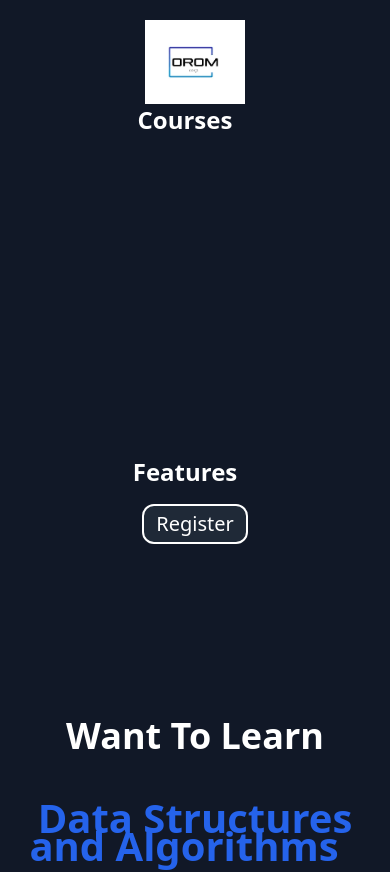
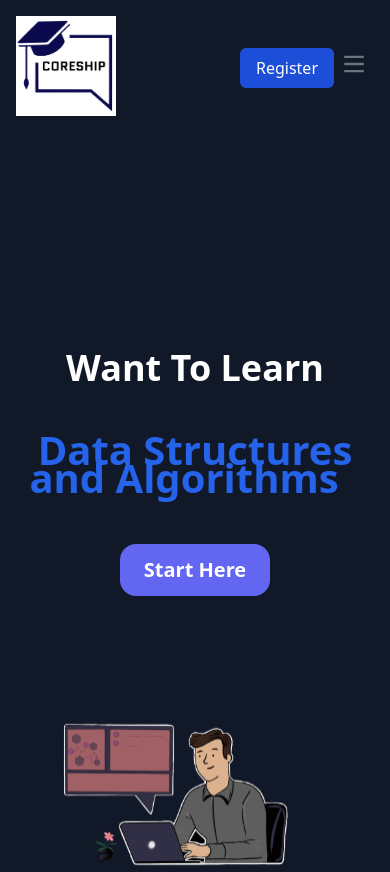
Before and after one commit to anubhav-aryan/coreship, a Next.js app: page / in a window 390 px wide. Shown: the top 872 px of the page. Built offline with nearby package versions, Linux system fonts and the light colour scheme.

Commit message:
fix: added responsivness to header

```diff
--- a/src/pages/Components/Common/Header.tsx
+++ b/src/pages/Components/Common/Header.tsx
@@ -6,37 +6,72 @@
   return (
     <>
       <div>
-        <header className="text-white bg-gray-900 body-font">
-          <div className="container mx-auto flex flex-wrap p-5 flex-col md:flex-row items-center">
+        <nav className="bg-gray-900 w-full z-20 top-0 left-0 pb-16">
+          <div className="max-w-screen-xl flex flex-wrap items-center justify-between mx-auto p-4">
             <Link href="/">
-              <Image
-                src="/logo.webp"
-                alt="Picture of the author"
-                width={100}
-                height={100}
-              />
+
+              <Image src="/logocoreship.png" width={100} height={100} alt="" />
+
             </Link>
-            <nav className="md:ml-auto md:mr-auto flex flex-wrap items-center text-base justify-center gap-80">
-              <Link
-                href=" "
-                className="mr-5 text-2xl font-semibold hover:text-red-600"
+            <div className="flex md:order-2">
+              <Link href="/">
+              <button
+                type="button"
+                className="text-white bg-blue-700 hover:bg-blue-800 px-4 py-2 rounded-md"
               >
-                Courses
-              </Link>
-              <Link
-                href=" "
-                className="mr-5 text-2xl font-semibold hover:text-red-600"
-              >
-                Features
-              </Link>
-            </nav>
-            <Link href="https://docs.google.com/forms/d/e/1FAIpQLSd-njbuH5Wcc45y_CDr_zRNz1RUZvWJhikAyEVwpnD1ckksaw/viewform">
-              <button className="inline-flex items-center text-xl bg-gray-800 border-2 rounded-xl border-white py-1 px-3 focus:outline-none hover:bg-gray-700 mt-4 md:mt-0">
                 Register
               </button>
-            </Link>
+              <button
+                data-collapse-toggle=""
+                type="button"
+                className="inline-flex items-center p-2 w-10 h-10 justify-center text-sm text-gray-500 rounded-lg md:hidden hover:bg-gray-100 focus:outline-none focus:ring-2 focus:ring-gray-200 dark:text-gray-400 dark:hover:bg-gray-700 dark:focus:ring-gray-600"
+                aria-controls=""
+                aria-expanded="true"
+              >
+                <span className="sr-only">Open main menu</span>
+                <svg
+                  className="w-5 h-5"
+                  aria-hidden="true"
+                  xmlns="http://www.w3.org/2000/svg"
+                  fill="none"
+                  viewBox="0 0 17 14"
+                >
+                  <path
+                    stroke="currentColor"
+                    stroke-linecap="round"
+                    stroke-linejoin="round"
+                    stroke-width="2"
+                    d="M1 1h15M1 7h15M1 13h15"
+                  />
+                </svg>
+              </button>
+              </Link>
+            </div>
+            <div
+              className="items-center justify-between hidden w-full md:flex md:w-auto md:order-1"
+              id=""
+            >
+              <ul className="gap-60 flex flex-col p-4 md:p-0 mt-4 font-medium border border-gray-100 rounded-lg bg-gray-50 md:flex-row md:space-x-8 md:mt-0 md:border-0 md:bg-white dark:bg-gray-800 md:dark:bg-gray-900 dark:border-gray-700">
+                <li>
+                  <a
+                    href=""
+                    className="text-2xl py-2 pl-3 pr-4 text-gray-900 rounded hover:bg-gray-100 md:hover:bg-transparent md:hover:text-blue-700 md:p-0 md:dark:hover:text-blue-500 dark:text-white dark:hover:bg-gray-700 dark:hover:text-white md:dark:hover:bg-transparent dark:border-gray-700"
+                  >
+                    Courses
+                  </a>
+                </li>
+                <li>
+                  <a
+                    href=" "
+                    className="text-2xl block py-2 pl-3 pr-4 text-gray-900 rounded hover:bg-gray-100 md:hover:bg-transparent md:hover:text-blue-700 md:p-0 md:dark:hover:text-blue-500 dark:text-white dark:hover:bg-gray-700 dark:hover:text-white md:dark:hover:bg-transparent dark:border-gray-700"
+                  >
+                    Features
+                  </a>
+                </li>
+              </ul>
+            </div>
           </div>
-        </header>
+        </nav>
       </div>
     </>
   );
```
Also changed, not shown: public/logocoreship.png (added).
